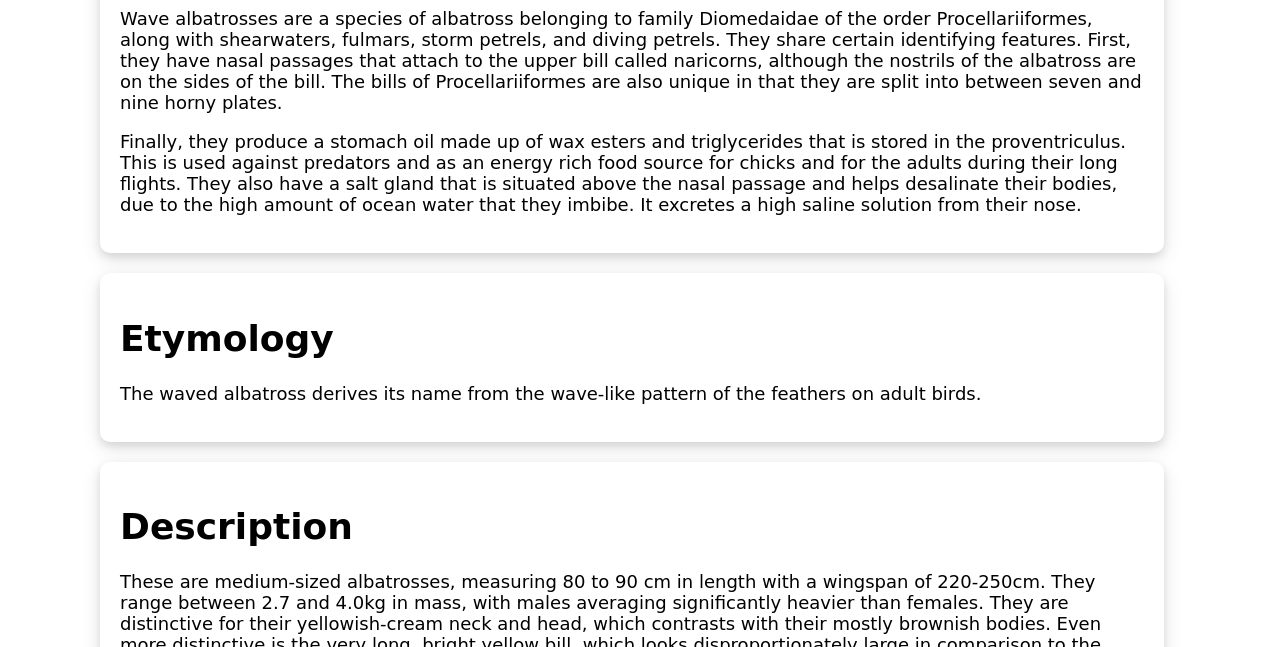
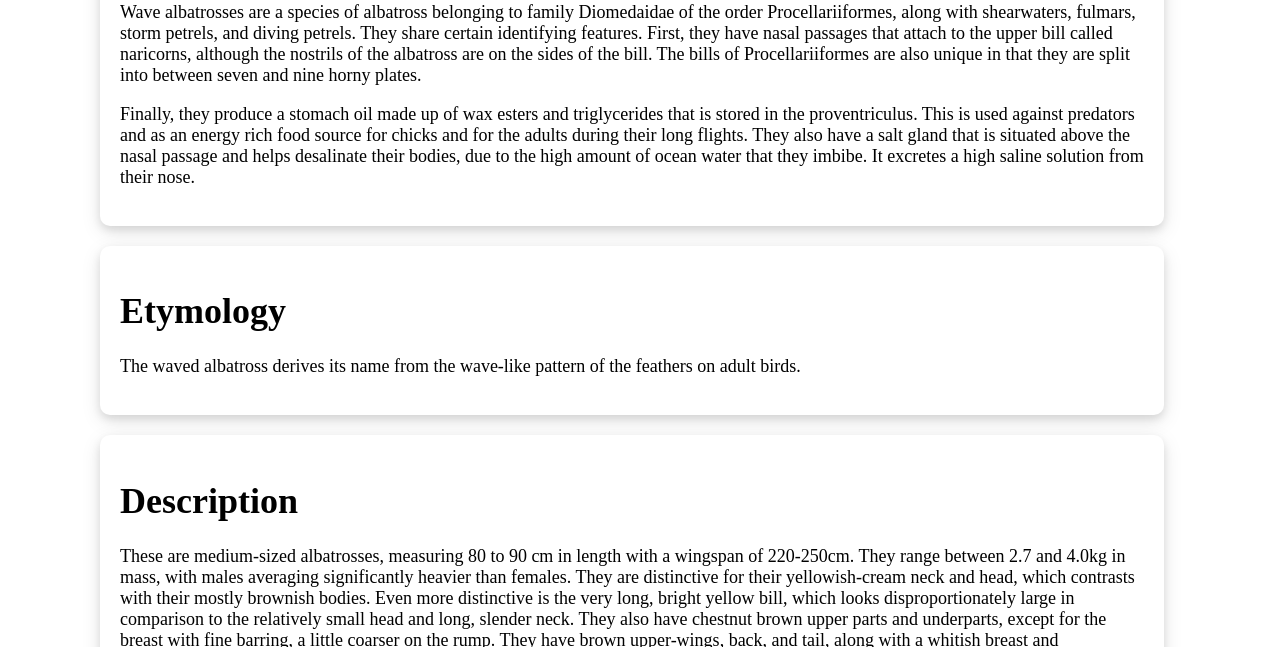
Before and after one commit to 7iienn/Marine-Life, a plain HTML site: page birds.html in a window 1280 px wide. Shown: the part 453-1100 px from the top of the page. Drawn offline with Linux system fonts and the light colour scheme.

Commit message:
Add files via upload

```diff
--- a/birds.html
+++ b/birds.html
@@ -4,13 +4,15 @@
     <meta charset="UTF-8">
     <meta name="viewport" content="width=device-width, initial-scale=1.0">
     <link rel="icon" type="image/jpg" href="marine-life.png">
+    <link rel="preconnect" href="https://fonts.googleapis.com">
+    <link rel="preconnect" href="https://fonts.gstatic.com" crossorigin>
+    <link href="https://fonts.googleapis.com/css2?family=Poppins:ital,wght@0,100;0,200;0,300;0,400;0,500;0,600;0,700;0,800;0,900;1,100;1,200;1,300;1,400;1,500;1,600;1,700;1,800;1,900&display=swap" rel="stylesheet">
     <title>Waved Albatross</title>
     <style type="text/css">
         *{
             text-decoration: none;
         }
         body{
-            font-family: "Brush Script MT", cursive;
             color: black;
             margin: 0;
             font-size: 18px;
@@ -50,18 +52,15 @@
         }
 
         .factors .content h1{
-            font-family: "Brush Script MT", cursive;
             color: black;
         }
 
         .factors .content p{
-            font-family:"Brush Script MT", cursive;
             align-items: center;
             color: black;
         }
 
         .factors .content li{
-            font-family:"Brush Script MT", cursive;
             align-items: center;
             color: black;
             font-weight: bold;
@@ -76,7 +75,6 @@
     <header>
         <nav>
             <a href="index.html">Home</a>
-            <a href=""></a>
             <a href="contact us.html">Feedback</a>
         </nav>
     </header>
--- a/style.css
+++ b/style.css
@@ -1,5 +1,8 @@
+<link rel="preconnect" href="https://fonts.googleapis.com">
+<link rel="preconnect" href="https://fonts.gstatic.com" crossorigin>
+<link href="https://fonts.googleapis.com/css2?family=Poppins:ital,wght@0,100;0,200;0,300;0,400;0,500;0,600;0,700;0,800;0,900;1,100;1,200;1,300;1,400;1,500;1,600;1,700;1,800;1,900&display=swap" rel="stylesheet">
+
 body{
-    font-family: "Brush Script MT", cursive;
     color: black;
     margin: 0;
     font-size: 18px;
@@ -39,18 +42,15 @@ header a{
 }
 
 .factors .content h1{
-    font-family: "Brush Script MT", cursive;
     color: black;
 }
 
 .factors .content p{
-    font-family:"Brush Script MT", cursive;
     align-items: center;
     color: black;
 }
 
 .factors .content li{
-    font-family:"Brush Script MT", cursive;
     align-items: center;
     color: black;
     font-weight: bold;
@@ -78,3 +78,13 @@ header a{
 .container .animal img{
     border-radius: 40%;
 }
+
+@media screen and(max-width: 768px){
+            .container{
+                padding: 20px;
+            }
+
+            .contact wrapper{
+                grid-template-columns: 1fr;
+            }
+        }
```
Also changed, not shown: contact us.html (+3 -3 lines), index.html (+0 -1 lines), vaquita.html (+14 -6 lines).
